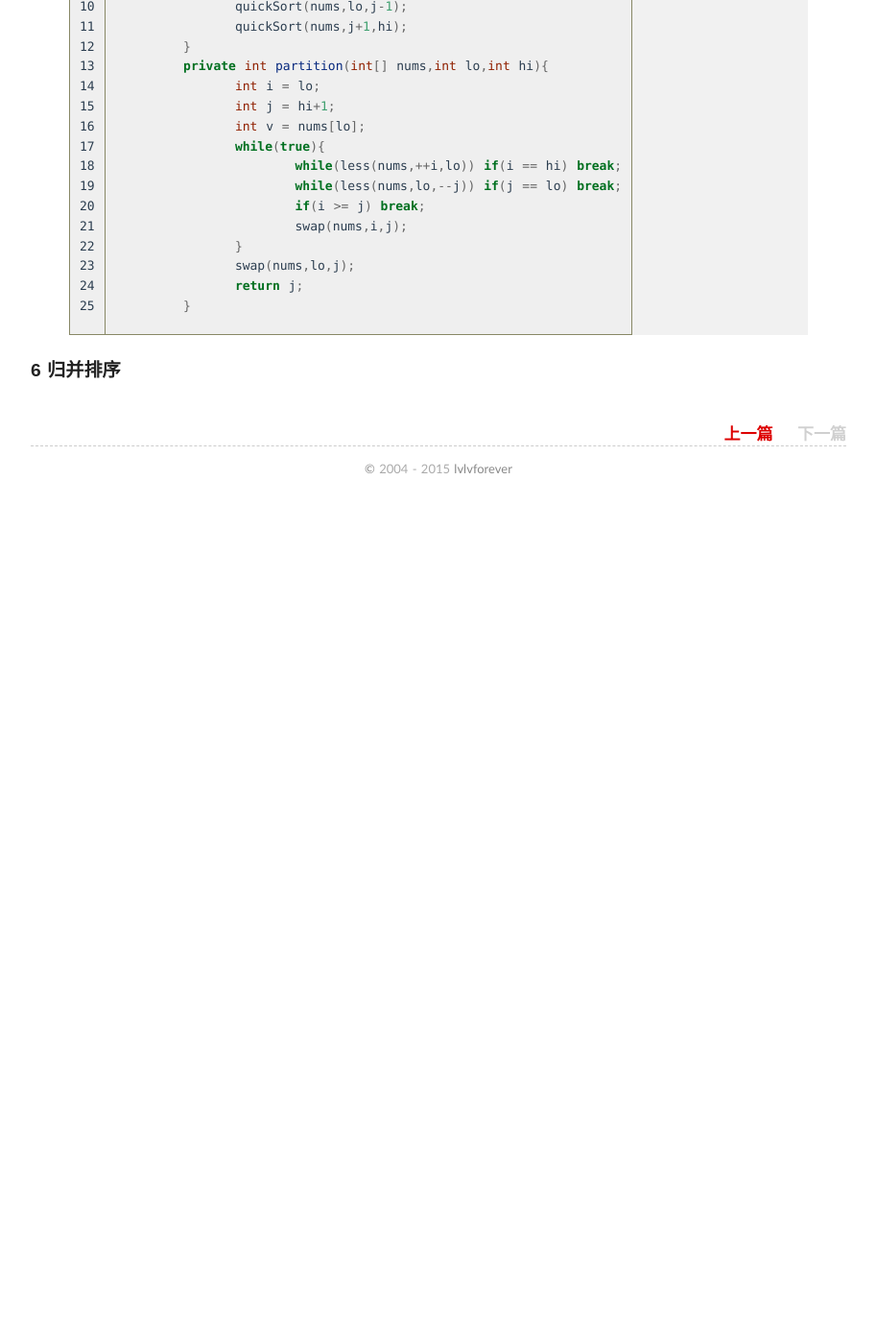
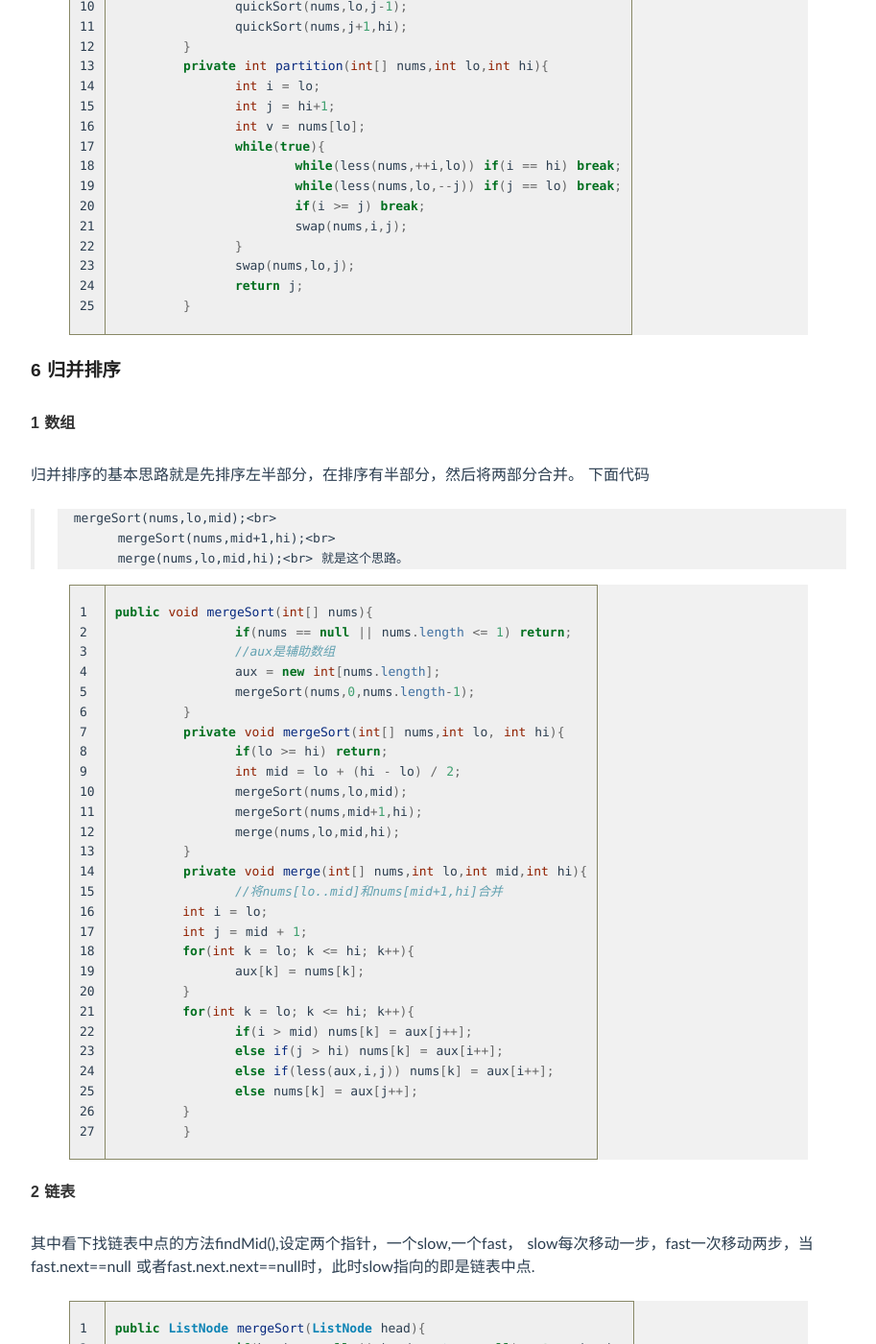
Before and after one commit to lvlvforever/lvlvforever.github.io, a Jekyll site: the page built from _posts/2015-08-17-排序算法.md, in a window 1280 px wide and 1400 px high, scrolled down 3335 px. Shown: the whole window at 96% size, without its empty margins (183-1096 px from the left). Built offline with Jekyll 4.4.1, drawn with Linux system fonts in a browser that asks for light colours; Markdown is read by kramdown in place of the engine named in the settings; comment, search, counter and statistics services are not loaded; before the commit the page ends 3866 px from its top, so only the background shows below that; some of the changed text lies outside the part shown.

Commit message:
add merge sort

```diff
--- a/_posts/2015-08-17-排序算法.md
+++ b/_posts/2015-08-17-排序算法.md
@@ -146,3 +146,79 @@ public void quickSort(int[] nums){
 	 }
 {% endhighlight java %}
 ###6 归并排序
+####1 数组
+归并排序的基本思路就是先排序左半部分，在排序有半部分，然后将两部分合并。
+下面代码<br>
+>       mergeSort(nums,lo,mid);<br>
+	 	mergeSort(nums,mid+1,hi);<br>
+	 	merge(nums,lo,mid,hi);<br>
+就是这个思路。
+{% highlight java linenos %}
+public void mergeSort(int[] nums){
+	 	if(nums == null || nums.length <= 1) return;
+	 	//aux是辅助数组
+	 	aux = new int[nums.length];
+	 	mergeSort(nums,0,nums.length-1);
+	 }
+	 private void mergeSort(int[] nums,int lo, int hi){
+	 	if(lo >= hi) return;
+	 	int mid = lo + (hi - lo) / 2;
+	 	mergeSort(nums,lo,mid);
+	 	mergeSort(nums,mid+1,hi);
+	 	merge(nums,lo,mid,hi);
+	 }
+	 private void merge(int[] nums,int lo,int mid,int hi){
+	 	//将nums[lo..mid]和nums[mid+1,hi]合并
+        int i = lo;
+        int j = mid + 1;
+        for(int k = lo; k <= hi; k++){
+        	aux[k] = nums[k];
+        }
+        for(int k = lo; k <= hi; k++){
+        	if(i > mid) nums[k] = aux[j++];
+        	else if(j > hi) nums[k] = aux[i++];
+        	else if(less(aux,i,j)) nums[k] = aux[i++];
+        	else nums[k] = aux[j++];
+        }
+	 }
+{% endhighlight java %}
+
+####2 链表
+其中看下找链表中点的方法findMid(),设定两个指针，一个slow,一个fast，
+slow每次移动一步，fast一次移动两步，当fast.next==null 或者fast.next.next==null时，此时slow指向的即是链表中点.
+{% highlight java linenos %}
+public ListNode mergeSort(ListNode head){
+		if(head == null || head.next == null) return head;
+		ListNode mid = findMid(head);
+		ListNode r = mid.next;
+		mid.next = null;
+		ListNode left = mergeSort(head);
+		ListNode right = mergeSort(r);
+		return merge(left,right);
+	}
+	private ListNode merge(ListNode left,ListNode right){
+		ListNode dummyHead = new ListNode();
+		ListNode cur = dummyHead;
+		while(left != null && right != null){
+			if(left.val < right.val){
+				cur.next = left;
+				left = left.next;
+			}else{
+				cur.next = right;
+				right = right.next;
+			}
+			cur  = cur.next;
+		}
+		cur.next = (left == null) ? right : left;
+		return dummyHead.next;
+	}
+	private ListNode findMid(ListNode head){
+		ListNode slow,fast;
+		slow = fast = head;
+		while(fast.next != null && fast.next.next != null){
+			slow = slow.next;
+			fast = fast.next.next;
+		}
+		return slow;
+	}
+{% endhighlight java %}
```
